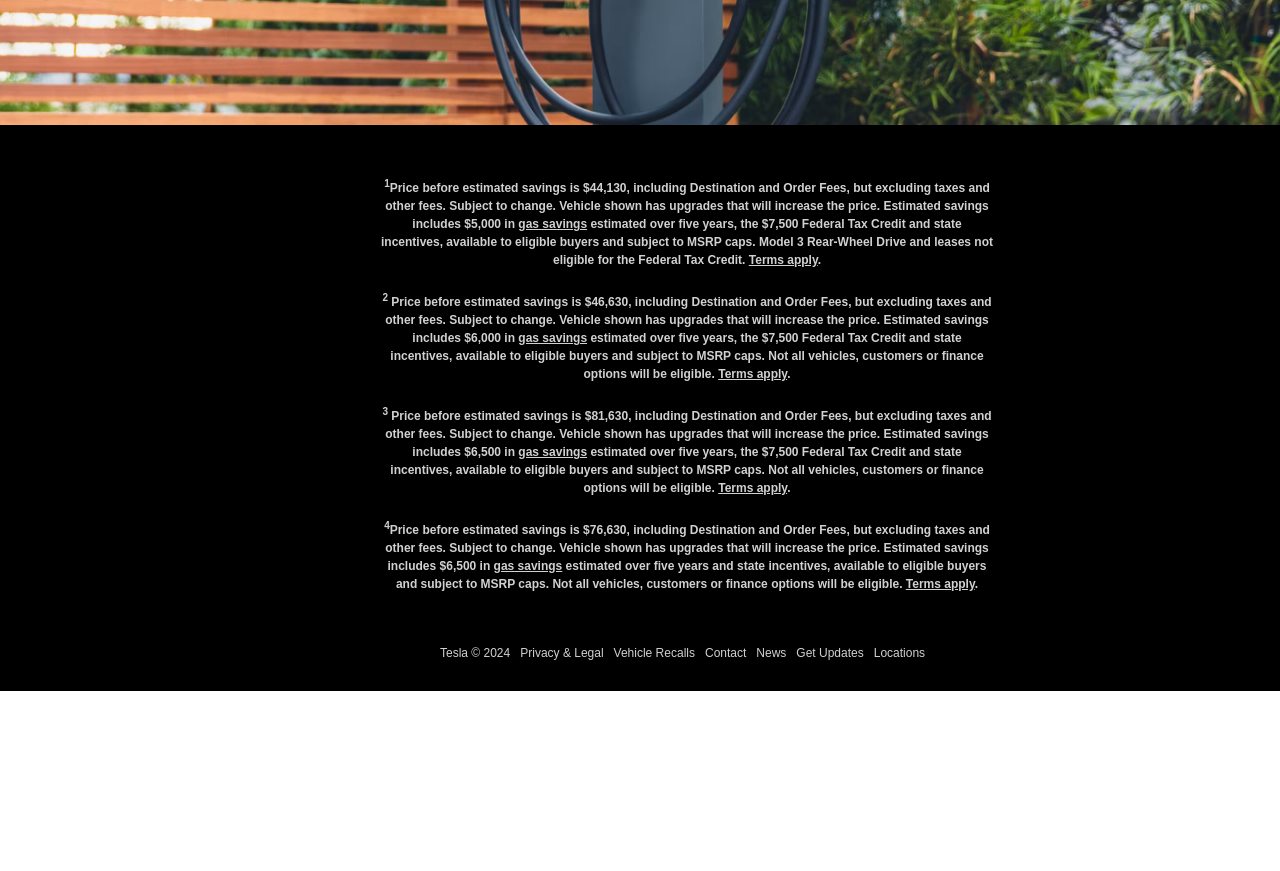
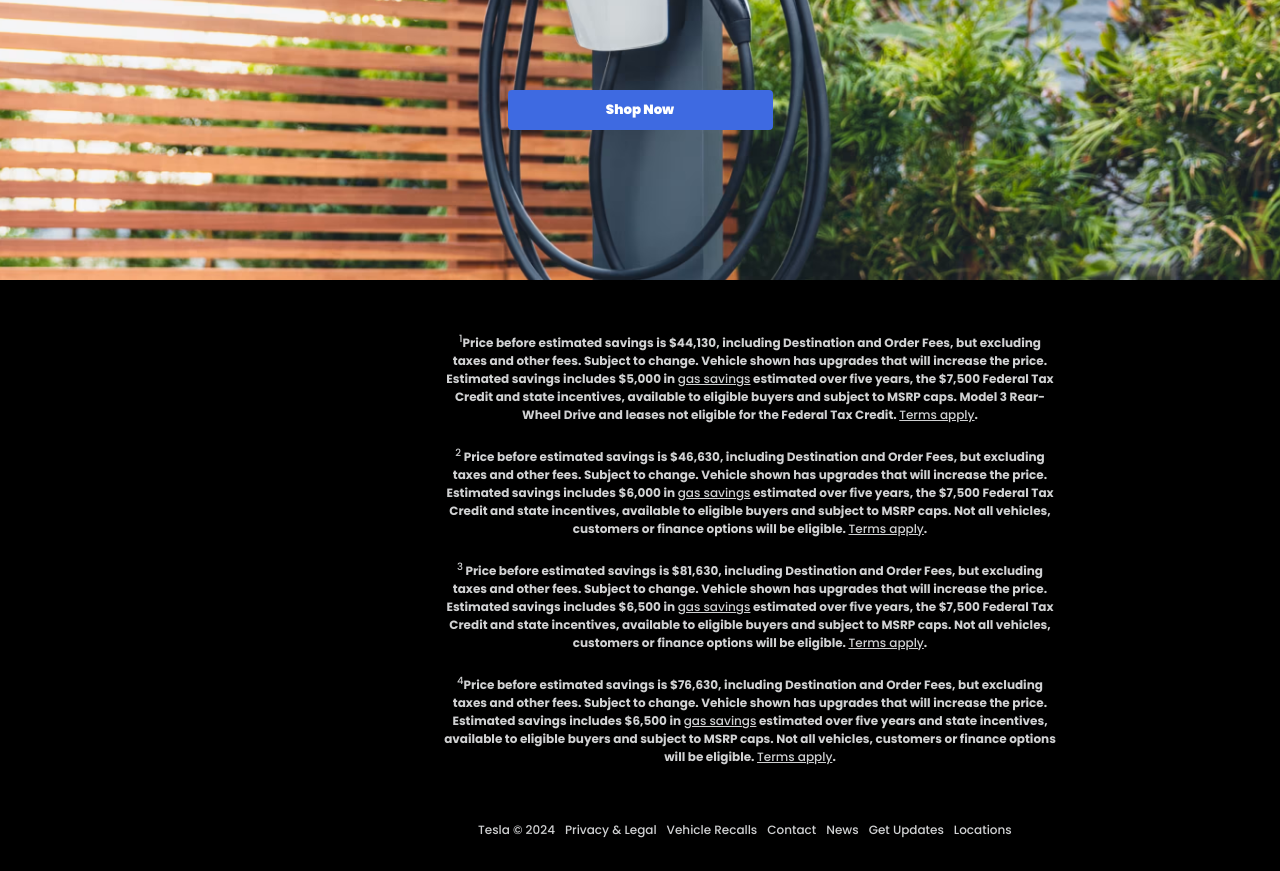
Before and after one commit to nithindas-k/tesla, a plain HTML site: page index.html in a window 1280 px wide. Shown: the part 6920-7791 px from the top of the page. Before the commit the page ends 7611 px from the top, so only its background shows below. Drawn offline with Linux system fonts and the light colour scheme.

Commit message:
Update style.css

```diff
--- a/style.css
+++ b/style.css
@@ -1,16 +1,23 @@
+@import url('https://fonts.googleapis.com/css2?family=Poppins:ital,wght@0,100;0,200;0,300;0,400;0,500;0,600;0,700;0,800;0,900;1,100;1,200;1,300;1,400;1,500;1,600;1,700;1,800;1,900&display=swap');
+
+
 * {
   padding: 0;
   margin: 0;
-  font-family: "poppins", sans-serif;
+
   box-sizing: border-box;
+  font-family: "Poppins", sans-serif;
+  font-weight: 450;
+  font-style: normal;
 }
+
 body {
   color: #fff;
 }
 .main {
   background-image: url(tesla_files/Homepage-Model-3-Desktop-US.png);
   width: 100%;
-  height: 645px;
+  height: 100vh;
   background-position: center;
   background-size: cover;
 }
@@ -288,7 +295,7 @@ head {
 }
 
 .last {
-    padding-left: 380px;
+    padding-left: 443px;
     padding-right: 380px;
     padding-top: 30px;
 }
@@ -314,7 +321,7 @@ head {
 .rr{
     display: flex;
 
-    padding-left: 430px;
+    padding-left: 468px;
     margin-bottom: 30px;
 
 }
```
